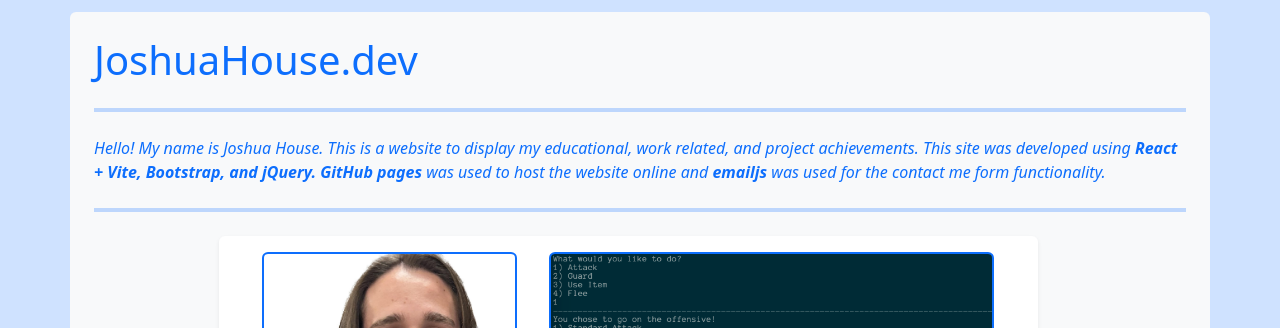
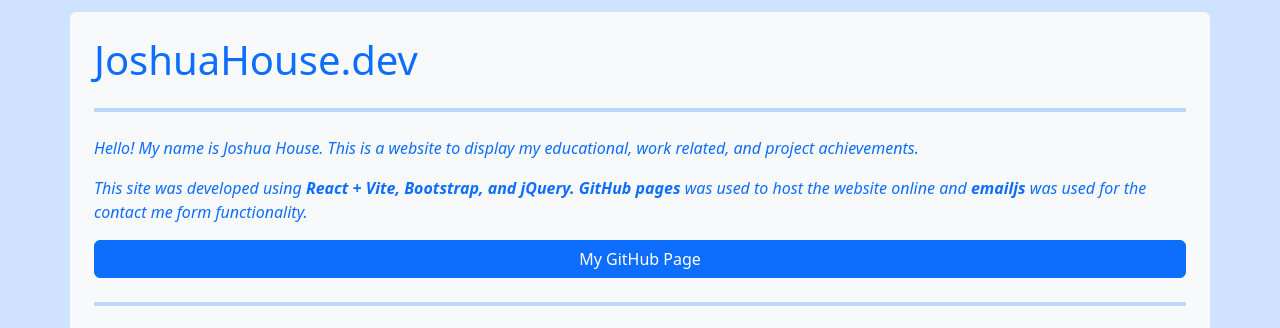
Before and after one commit to JoshHouse/JoshuaHouseDev, a React (Vite) app: page / in a window 1280 px wide. Shown: the top 328 px of the page. Built offline with nearby package versions, Linux system fonts and the light colour scheme.

Commit message:
Added Github link to the home page and notes to raster-based and ray tracer pages

```diff
--- a/src/components/JSX/HomePage.jsx
+++ b/src/components/JSX/HomePage.jsx
@@ -16,15 +16,31 @@ function HomePage() {
         <h1 className="m-0 text-primary">JoshuaHouse.dev</h1>
         <hr className="my-4 border border-primary border-2" />
 
-        <p className="m-0 text-primary">
+        <p className="text-primary">
           <em>
             Hello! My name is Joshua House. This is a website to display my
-            educational, work related, and project achievements. This site was developed
-            using <strong>React + Vite, Bootstrap, and jQuery.</strong>
-            <strong> GitHub pages</strong> was used to host the website online and
+            educational, work related, and project achievements.
+          </em>
+        </p>
+
+        <p className="text-primary">
+          <em>
+            This site was developed using <strong>React + Vite, Bootstrap, and
+            jQuery. GitHub pages</strong> was used to host the website online and
             <strong> emailjs</strong> was used for the contact me form functionality.
           </em>
         </p>
+
+        <div className="d-grid gap-2 mb-4">
+          <a href="https://github.com/JoshHouse/TextBasedRPG"
+              target="_blank"
+              rel="noopener noreferrer"
+              className="btn btn-primary"
+          >
+            My GitHub Page
+          </a>
+        </div>
+
         <hr className="my-4 border border-primary border-2" />
 
         <div className="row w-100">
--- a/src/components/JSX/ProjectPages/RasterBasedRenderer.jsx
+++ b/src/components/JSX/ProjectPages/RasterBasedRenderer.jsx
@@ -53,6 +53,11 @@ function RasterBased() {
                             up and down movement. On top of this, to avoid repeated code, I also created
                             helper functions in my project to take a set of values to build and transformation,
                             rotation, and scale matrices.
+                        </p>
+
+                        <p class="mt-1 text-center text-secondary">
+                            <em>*Note: In the process of uploading this project to GitHub. The project page link will
+                                be here soon!*</em>
                         </p>
 
                     </div>
--- a/src/components/JSX/ProjectPages/RayTracer.jsx
+++ b/src/components/JSX/ProjectPages/RayTracer.jsx
@@ -54,6 +54,11 @@ function RayTracer() {
                             including ambient, diffuse, and specular components. The number of times the ray bounces
                             is determined by the maximum bounce depth and the rendered output is saved and displayed
                             <strong> using matplotlib</strong>, and <strong>JSON files define the scene, camera, and light setup</strong>.
+                        </p>
+
+                        <p class="mt-1 text-center text-secondary">
+                            <em>*Note: In the process of uploading this project to GitHub. The project page link will
+                                be here soon!*</em>
                         </p>
 
                     </div>
```
Also changed, not shown: 2 other files (tests, documents, lock files or other folders).
